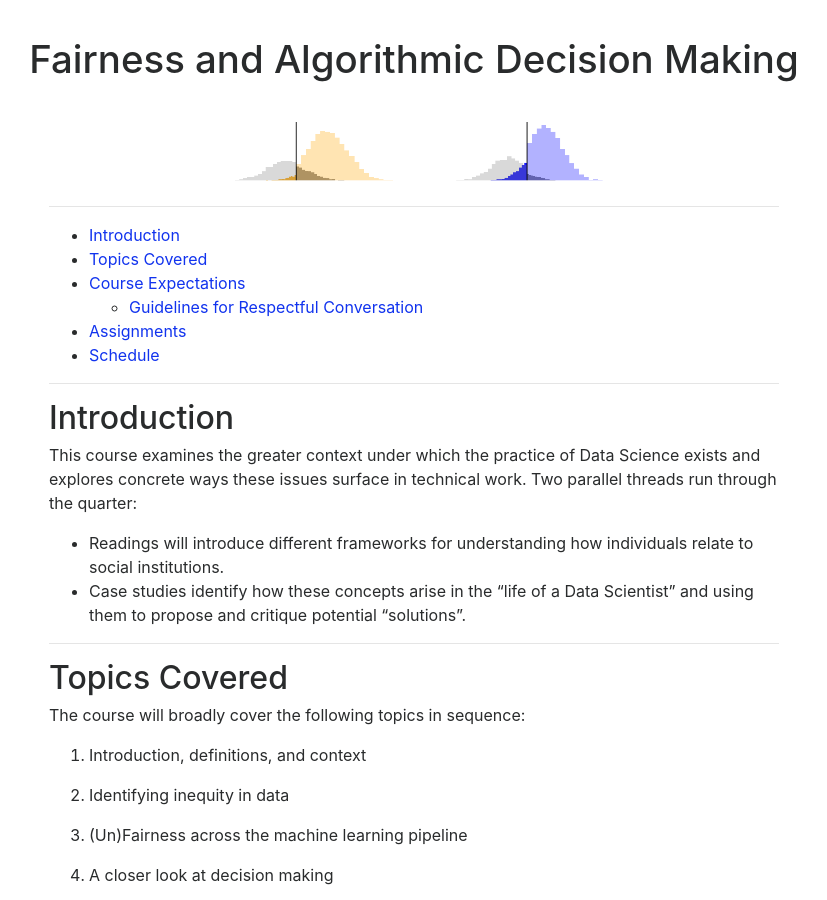
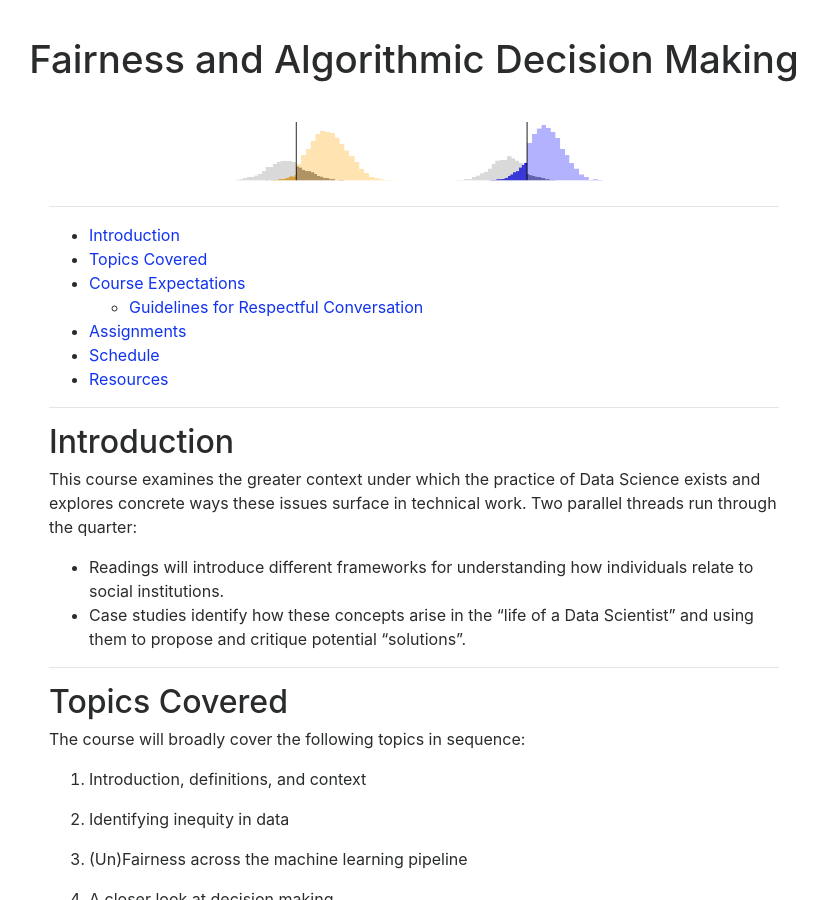
Before and after one commit to afraenkel/course-fairness-webpage, a Jekyll site: the page built from index.md, in a window 1280 px wide and 900 px high. Shown: the whole window, without its empty margins (226-1053 px from the left). Built offline with Jekyll 4.4.1, drawn with Linux system fonts in a browser that asks for light colours; nearby versions of some CDN libraries.

Commit message:
add rsc link

```diff
--- a/index.md
+++ b/index.md
@@ -12,6 +12,7 @@ permalink: /
   - [Guidelines for Respectful Conversation](#guidelines-for-respectful-conversation)
 * [Assignments](#assignments)
 * [Schedule](#schedule)
+* [Resources](#resources)
 
 ---
 
```
Also changed, not shown: 1 other file.
